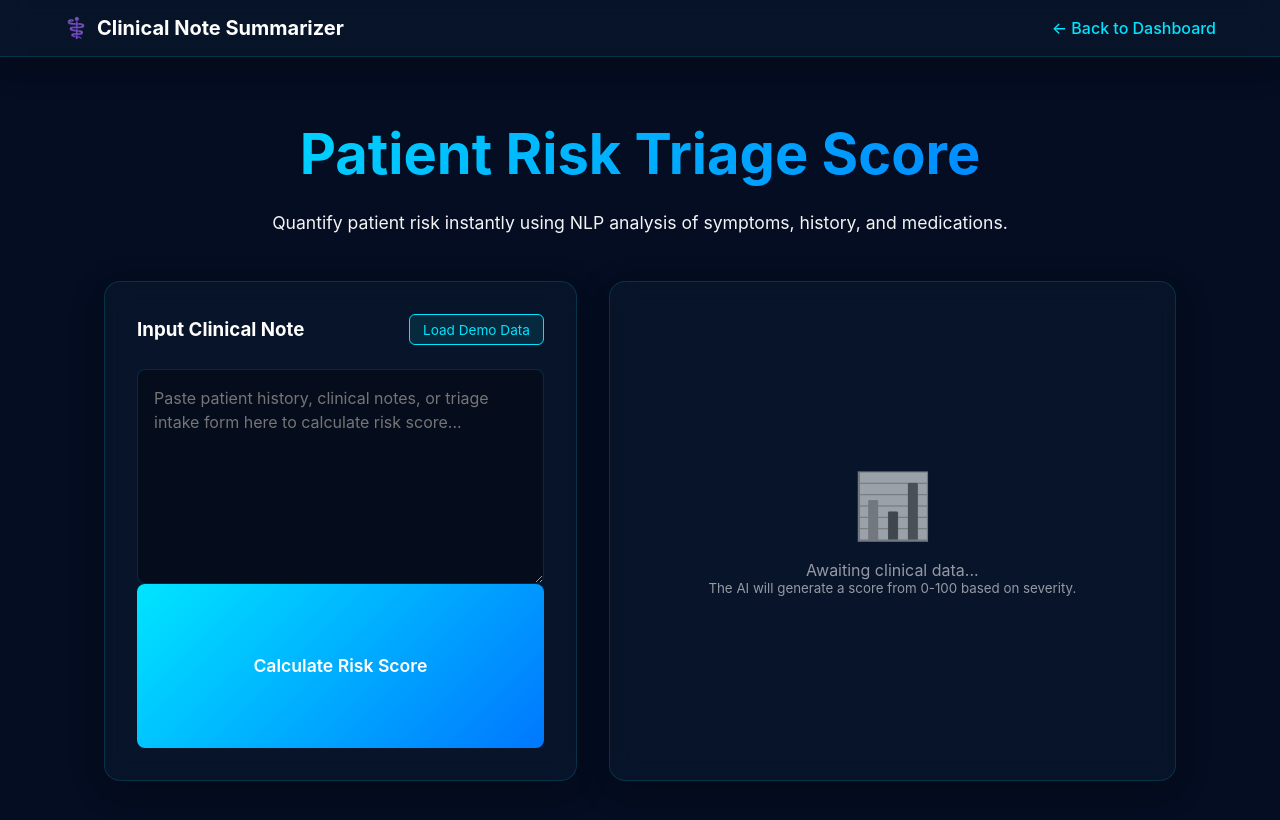
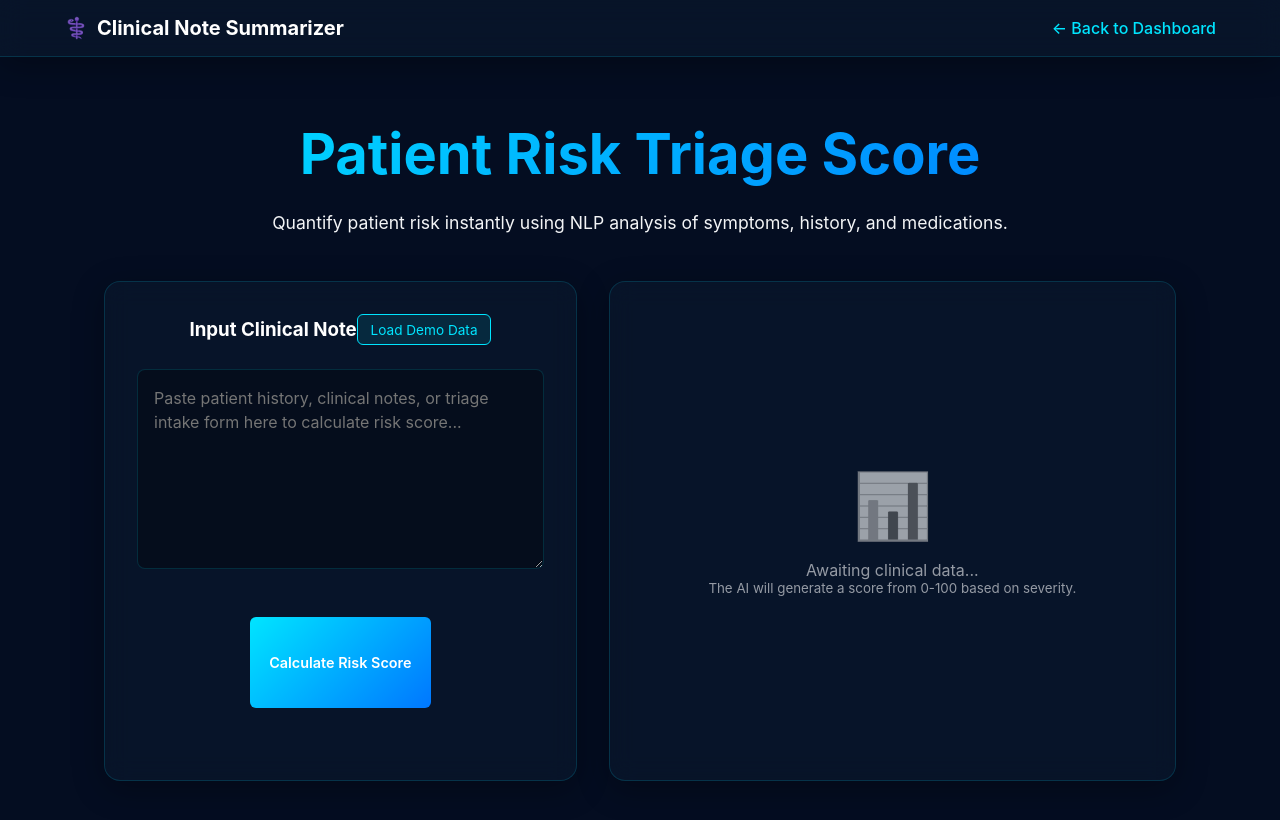
Before and after one commit to manya-n2/medbriefai, a React app in the folder frontend/: page /risk-prediction in a window 1280 px wide. Shown: the top 820 px of the page. Built offline with nearby package versions, Linux system fonts and the light colour scheme; the HTML template or start-up script is replaced by a standard one.

Commit message:
riskbuttonfixed

```diff
--- a/frontend/src/PatientRiskScore.css
+++ b/frontend/src/PatientRiskScore.css
@@ -168,3 +168,24 @@
   border-radius: 20px;
   font-size: 0.85rem;
 }
+.input-panel {
+  display: flex;
+  flex-direction: column;
+  align-items: center;
+}
+.btn-analyze {
+  padding: 0.4rem 1.2rem;
+  font-size: 0.9rem;
+  border-radius: 6px;
+
+  width: auto;
+  display: inline-block;
+
+  margin-top: 2.5rem;
+  margin-bottom: 2.5rem;
+
+  line-height: 1.2;
+}
+.medical-textarea {
+  margin-bottom: 0.5rem;
+}
```
